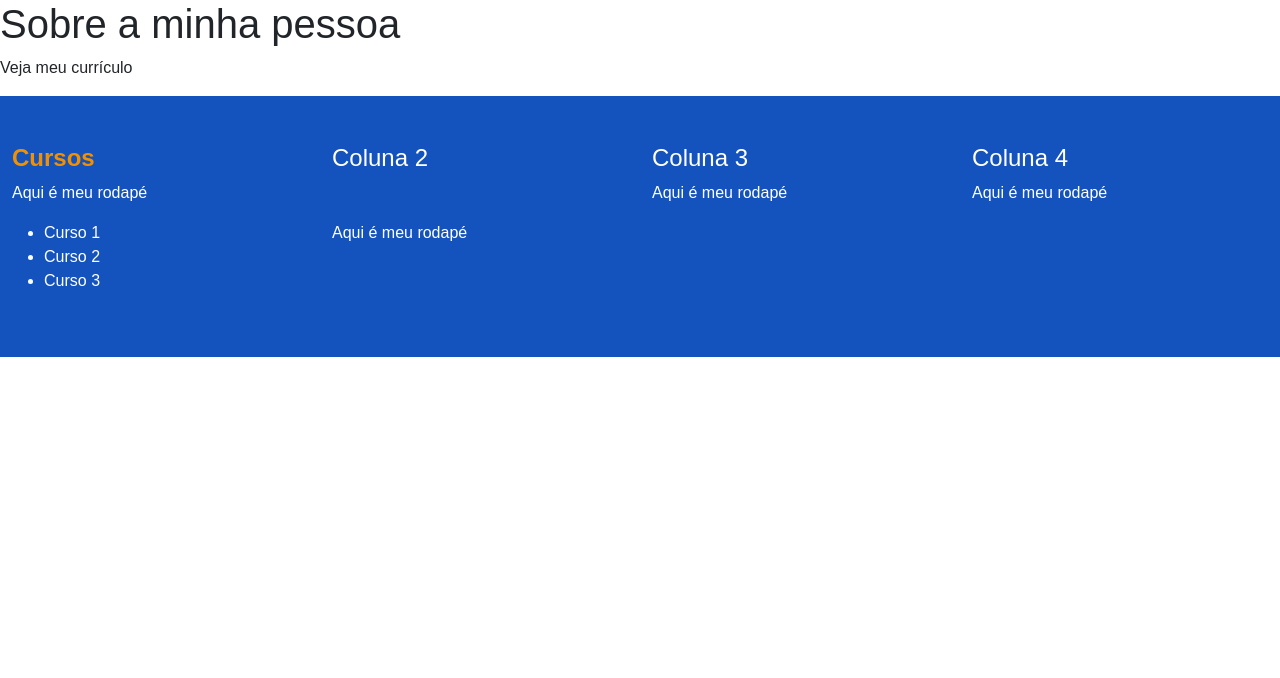
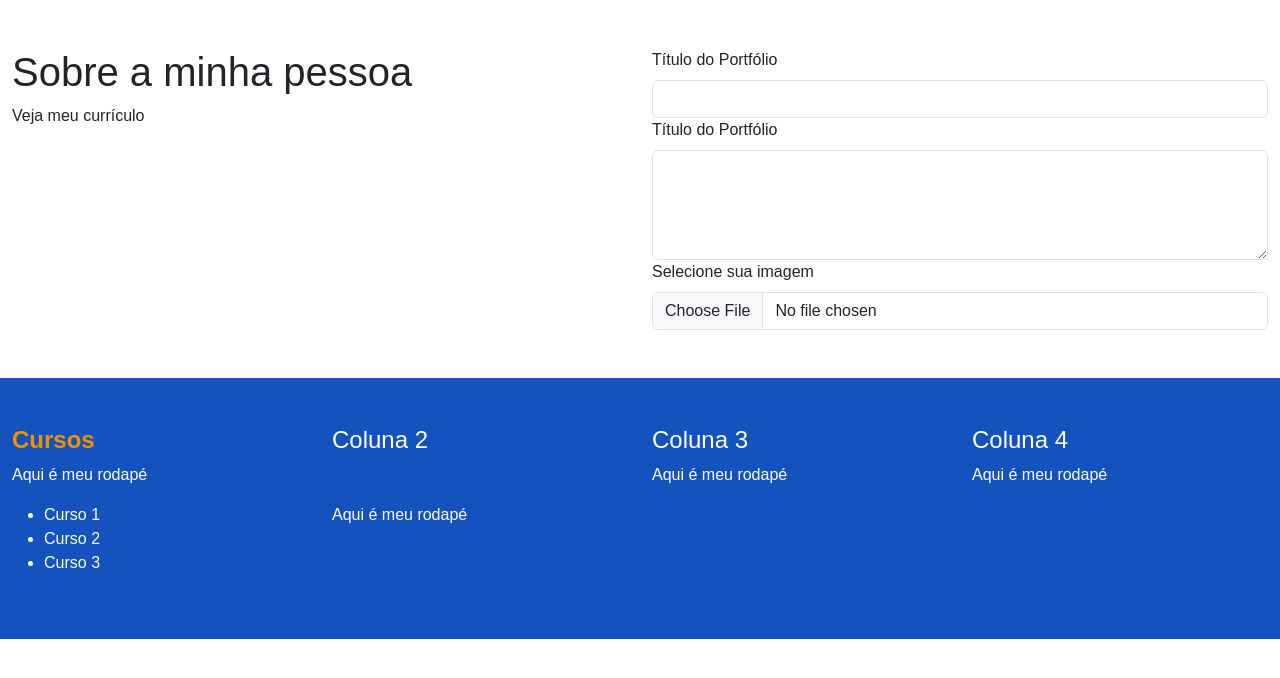
Before and after one commit to faustort/2023-ADS4f-Web1, a PHP site: page /portfolio.php in a window 1280 px wide. Shown: the part 96-774 px from the top of the page. Run offline with PHP 8.4, Linux system fonts and the light colour scheme.

Commit message:
contato e portfolio

```diff
--- a/contato.php
+++ b/contato.php
@@ -40,9 +40,9 @@ include_once __DIR__ . '/config/connection.php'; // once: se eu já inclui em al
 
                     $pdo->query("INSERT INTO contato (nome, email, mensagem) VALUES ('$nome', '$email', '$mensagem')");
                     if($pdo){
-                        echo '<div class="alert alert-success" role="alert">Mensagem enviada com sucesso!</div>';
+                        echo '<div class="alert alert-success">Mensagem enviada com sucesso!</div>';
                     } else {
-                        echo '<div class="alert alert-danger" role="alert">Erro ao enviar mensagem!</div>';
+                        echo '<div class="alert alert-danger">Erro ao enviar mensagem!</div>';
                     }
 
                 }
--- a/portfolio.php
+++ b/portfolio.php
@@ -1,12 +1,35 @@
 <?php
 $titulo = "Meu portfólio";
 include __DIR__ . '/header.php';
+include_once __DIR__ . '/config/connection.php'; // once: se eu já inclui em algum lugar não dará erro
 ?>
 
 <!-- Conteúdo principal do site -->
-<main>
-    <h1>Sobre a minha pessoa</h1>
-    <p>Veja meu currículo</p>
+<main class="my-5">
+    <div class="container">
+        <div class="row">
+            <div class="col-md-6">
+                <h1>Sobre a minha pessoa</h1>
+                <p>Veja meu currículo</p>
+            </div>
+            <div class="col-md-6">
+                <form action="" method="post">
+                    <div>
+                        <label class="form-label" for="titulo">Título do Portfólio</label>
+                        <input class="form-control" type="text" name="titulo" id="titulo">
+                    </div>
+                    <div>
+                        <label class="form-label" for="descricao">Título do Portfólio</label>
+                        <textarea class="form-control" name="descricao" rows="4"></textarea>
+                    </div>
+                    <div>
+                        <label class="form-label" for="imagem">Selecione sua imagem</label>
+                        <input class="form-control" type="file" name="imagem" id="imagem">
+                    </div>
+                </form>
+            </div>
+        </div>
+    </div>
 </main>
 
 <?php
```
